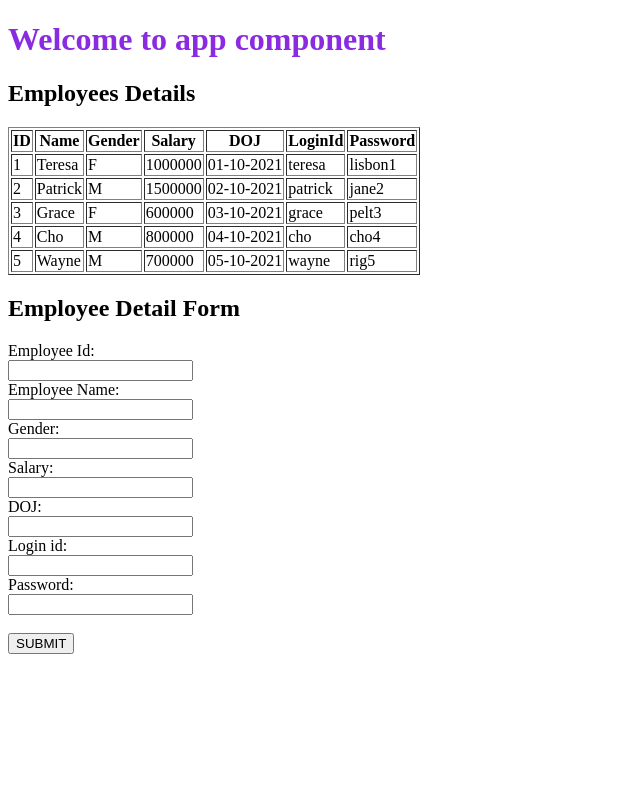
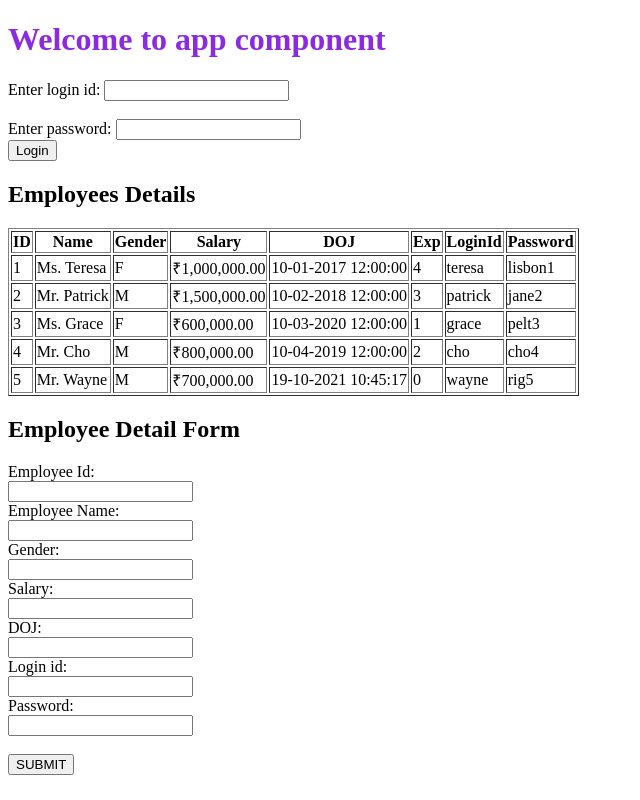
Before and after one commit to mahjabeen-a/Angular-demo, an Angular app: page / in a window 1280 px wide. Shown: the whole page, without its empty margins (0-640 px from the left). Built offline with nearby package versions, Linux system fonts and the light colour scheme.

Commit message:
implemented pipes

```diff
--- a/src/app/app.component.html
+++ b/src/app/app.component.html
@@ -1,5 +1,5 @@
 <h1>Welcome to app component</h1>
-<!--<app-demo></app-demo>
-<app-login></app-login>-->
+<!--<app-demo></app-demo>-->
+<app-login></app-login>
 <app-employee></app-employee>
 <app-register></app-register>
--- a/src/app/app.module.ts
+++ b/src/app/app.module.ts
@@ -8,6 +8,8 @@ import { DemoComponent } from './demo/demo.component';
 import { LoginComponent } from './login/login.component';
 import { EmployeeComponent } from './employee/employee.component';
 import { RegisterComponent } from './register/register.component';
+import { ExprPipe } from './expr.pipe';
+import { HonorPipe } from './honor.pipe';
 
 @NgModule({
   declarations: [
@@ -15,7 +17,9 @@ import { RegisterComponent } from './register/register.component';
     DemoComponent,
     LoginComponent,
     EmployeeComponent,
-    RegisterComponent
+    RegisterComponent,
+    ExprPipe,
+    HonorPipe
   ],
   imports: [
     BrowserModule,
--- a/src/app/employee/employee.component.html
+++ b/src/app/employee/employee.component.html
@@ -7,15 +7,17 @@
         <th>Gender</th>
         <th>Salary</th>
         <th>DOJ</th>
+        <th>Exp</th>
         <th>LoginId</th>
         <th>Password</th>
       </tr>
       <tr *ngFor="let employee of employees">
         <td>{{employee.id}}</td>
-        <td>{{employee.name}}</td>
-        <td>{{employee.gender}}</td>
-        <td>{{employee.salary}}</td>
-        <td>{{employee.DOJ}}</td>
+        <td>{{employee.name | honor: employee.gender}}</td> <!--pipes, can create own pipes also, passing parameter gender to honor-->
+        <td>{{employee.gender | uppercase}}</td>
+        <td>{{employee.salary | currency: 'INR'}}</td>
+        <td>{{employee.DOJ | date: 'dd-MM-yyyy hh:mm:ss'}}</td> <!--2 MM is in number, 3 MMM in char-->
+        <td>{{employee.DOJ | expr}}</td>
         <td>{{employee.loginId}}</td>
         <td>{{employee.password}}</td>
       </tr>
--- a/src/app/employee/employee.component.ts
+++ b/src/app/employee/employee.component.ts
@@ -9,11 +9,11 @@ export class EmployeeComponent implements OnInit {
   employees: any[];
 
   constructor() {
-    this.employees = [ {id: 1, name: "Teresa", gender: 'F', salary: 1000000, DOJ: "01-10-2021", loginId: "teresa", password: "lisbon1"},
-                      {id: 2, name: "Patrick", gender: 'M', salary: 1500000, DOJ: "02-10-2021", loginId: "patrick", password: "jane2"},
-                      {id: 3, name: "Grace", gender: 'F', salary: 600000, DOJ: "03-10-2021", loginId: "grace", password: "pelt3"},
-                      {id: 4, name: "Cho", gender: 'M', salary: 800000, DOJ: "04-10-2021", loginId: "cho", password: "cho4"},
-                      {id: 5, name: "Wayne", gender: 'M', salary: 700000, DOJ: "05-10-2021", loginId: "wayne", password: "rig5"}
+    this.employees = [ {id: 1, name: "Teresa", gender: 'F', salary: 1000000, DOJ: "01-10-2017", loginId: "teresa", password: "lisbon1"},
+                      {id: 2, name: "Patrick", gender: 'M', salary: 1500000, DOJ: "02-10-2018", loginId: "patrick", password: "jane2"},
+                      {id: 3, name: "Grace", gender: 'F', salary: 600000, DOJ: "03-10-2020", loginId: "grace", password: "pelt3"},
+                      {id: 4, name: "Cho", gender: 'M', salary: 800000, DOJ: "04-10-2019", loginId: "cho", password: "cho4"},
+                      {id: 5, name: "Wayne", gender: 'M', salary: 700000, DOJ: new Date(), loginId: "wayne", password: "rig5"}
                     ];
   }
 
--- /dev/null
+++ b/src/app/expr.pipe.ts
@@ -0,0 +1,17 @@
+import { Pipe, PipeTransform } from '@angular/core';
+
+@Pipe({
+  name: 'expr'
+})
+export class ExprPipe implements PipeTransform {
+  currYear: any;
+  joinYear: any;
+  experience: any;
+  transform(value: any): any {
+    this.currYear = new Date().getFullYear();
+    this.joinYear = new Date(value).getFullYear();
+    this.experience = this.currYear - this.joinYear;
+    return this.experience;
+  }
+
+}
--- /dev/null
+++ b/src/app/honor.pipe.ts
@@ -0,0 +1,17 @@
+import { Pipe, PipeTransform } from '@angular/core';
+
+@Pipe({
+  name: 'honor'
+})
+export class HonorPipe implements PipeTransform {
+
+  transform(value: any, gender: any): any {
+    if (gender === 'M'){
+      return 'Mr. ' + value;
+    }
+    else{
+      return 'Ms. ' + value;
+    }
+  }
+
+}
--- a/src/app/login/login.component.ts
+++ b/src/app/login/login.component.ts
@@ -8,9 +8,17 @@ import { Component, OnInit } from '@angular/core';
 export class LoginComponent implements OnInit {
   loginId: string;
   passwd: string;
+  employees: any[];
+
   constructor() {
     this.loginId = '';
     this.passwd = '';
+    this.employees = [ {id: 1, name: "Teresa", gender: 'F', salary: 1000000, DOJ: "01-10-2021", loginId: "teresa", password: "lisbon1"},
+                      {id: 2, name: "Patrick", gender: 'M', salary: 1500000, DOJ: "02-10-2021", loginId: "patrick", password: "jane2"},
+                      {id: 3, name: "Grace", gender: 'F', salary: 600000, DOJ: "03-10-2021", loginId: "grace", password: "pelt3"},
+                      {id: 4, name: "Cho", gender: 'M', salary: 800000, DOJ: "04-10-2021", loginId: "cho", password: "cho4"},
+                      {id: 5, name: "Wayne", gender: 'M', salary: 700000, DOJ: "05-10-2021", loginId: "wayne", password: "rig5"}
+                    ];
   }
 
   ngOnInit(): void {
@@ -20,7 +28,11 @@ export class LoginComponent implements OnInit {
       alert('Login success!');
     }
     else{
-      alert('Login failure!!');
+      this.employees.forEach((employee: any) => {
+        if ((this.loginId === employee.loginId) && (this.passwd === employee.password)){
+          alert('Welcome to employee page.');
+        }
+      });
     }
   }
 
```
